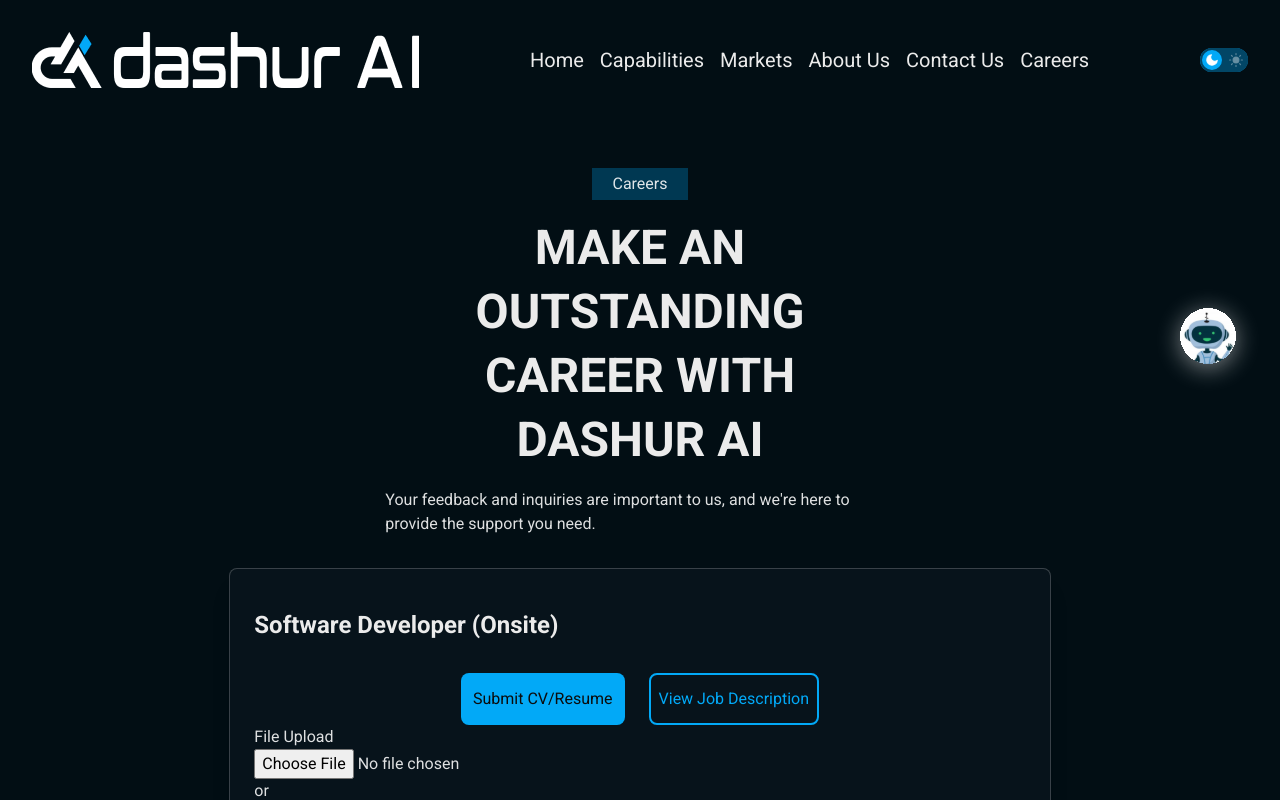
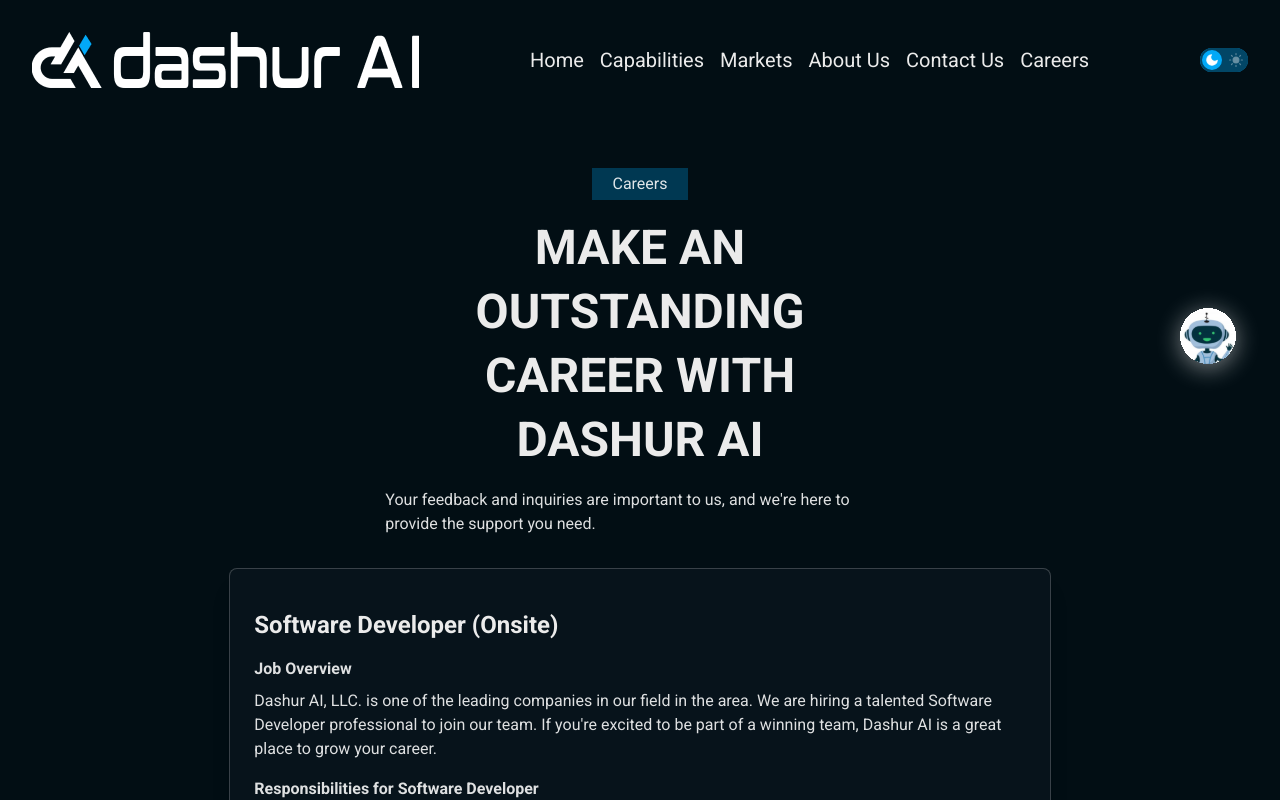
Before and after one commit to saadsrabon/dashurcorporate, a React (Vite) app: page /career in a window 1280 px wide. Shown: the top 800 px of the page. Built offline with nearby package versions, Linux system fonts and the light colour scheme; what react-chatbot-kit would draw is missing.

Commit message:
2024-01-23 05:32:51 - Job Description accordian set

```diff
--- /dev/null
+++ b/src/components/SingleJob.jsx
@@ -0,0 +1,26 @@
+/* eslint-disable react/prop-types */
+
+import CardWrapper from './CardWrapper'
+import JobDescription from './JobDescription'
+import UploadResume from './UploadResume'
+
+const SingleJob = ({job ,handleOpen ,isActive}) => {
+  return (
+    <CardWrapper >
+    <div className="mb-8 ">
+      <h2 className="font-sans text-2xl font-bold mb-4 text-light-text dark:text-dark-text ">{job?.jobtitle} ({job?.jobType})</h2>
+      {isActive  ?<JobDescription job={job}/>:""}
+    </div>
+    <div className="flex flex-col md:flex-row justify-center md:space-x-6 mt-4">
+      <button className="mb-2 md:mb-0 px-3 py-2 text-[#0C0C0C] text-base font-medium rounded-lg bg-light-primary">Submit CV/Resume</button>
+      <button onClick={handleOpen} className="px-2 py-3 text-light-primary text-base font-medium rounded-lg bg-transparent border-light-primary border-2" >View Job Description</button>
+    </div>
+
+    <div>
+      <UploadResume/>
+    </div>
+  </CardWrapper>
+  )
+}
+
+export default SingleJob
--- a/src/pages/Career.jsx
+++ b/src/pages/Career.jsx
@@ -1,18 +1,18 @@
 /* eslint-disable react/no-unescaped-entities */
 import { useState } from "react";
-import CardWrapper from "../components/CardWrapper";
+
 import BasicTitle from "../components/basicTitle";
 import Chips from "../components/chips";
 import jobData from '../utils/job.json';
-import JobDescription from "../components/JobDescription";
-import UploadResume from "../components/UploadResume";
+
+import SingleJob from "../components/SingleJob";
 
 const Career = () => {
-  const [showJob, setShowJob] = useState(false);
+  const [indexData, setIndexData] = useState(0);
 
 
-const handleOpen = () => {
-  setShowJob(prev => !prev)
+const handleOpen = (index) => {
+  setIndexData(index)
 }
   return (
     <div className="w-full md:w-4/5 lg:w-3/4 xl:w-2/3 mx-auto my-12 flex-col items-center px-4">
@@ -23,20 +23,7 @@
       </div>
       {
         jobData.map((job, index) => (
-          <CardWrapper key={index}>
-            <div className="mb-8 ">
-              <h2 className="font-sans text-2xl font-bold mb-4 text-light-text dark:text-dark-text ">{job?.jobtitle} ({job?.jobType})</h2>
-              {showJob  ?<JobDescription job={job}/>:""}
-            </div>
-            <div className="flex flex-col md:flex-row justify-center md:space-x-6 mt-4">
-              <button className="mb-2 md:mb-0 px-3 py-2 text-[#0C0C0C] text-base font-medium rounded-lg bg-light-primary">Submit CV/Resume</button>
-              <button onClick={handleOpen} className="px-2 py-3 text-light-primary text-base font-medium rounded-lg bg-transparent border-light-primary border-2" >View Job Description</button>
-            </div>
-
-            <div>
-              <UploadResume/>
-            </div>
-          </CardWrapper>
+          <SingleJob key={index} job={job} handleOpen={()=>handleOpen(index)} isActive={indexData==index}/>
         ))
       }
     </div>
```
